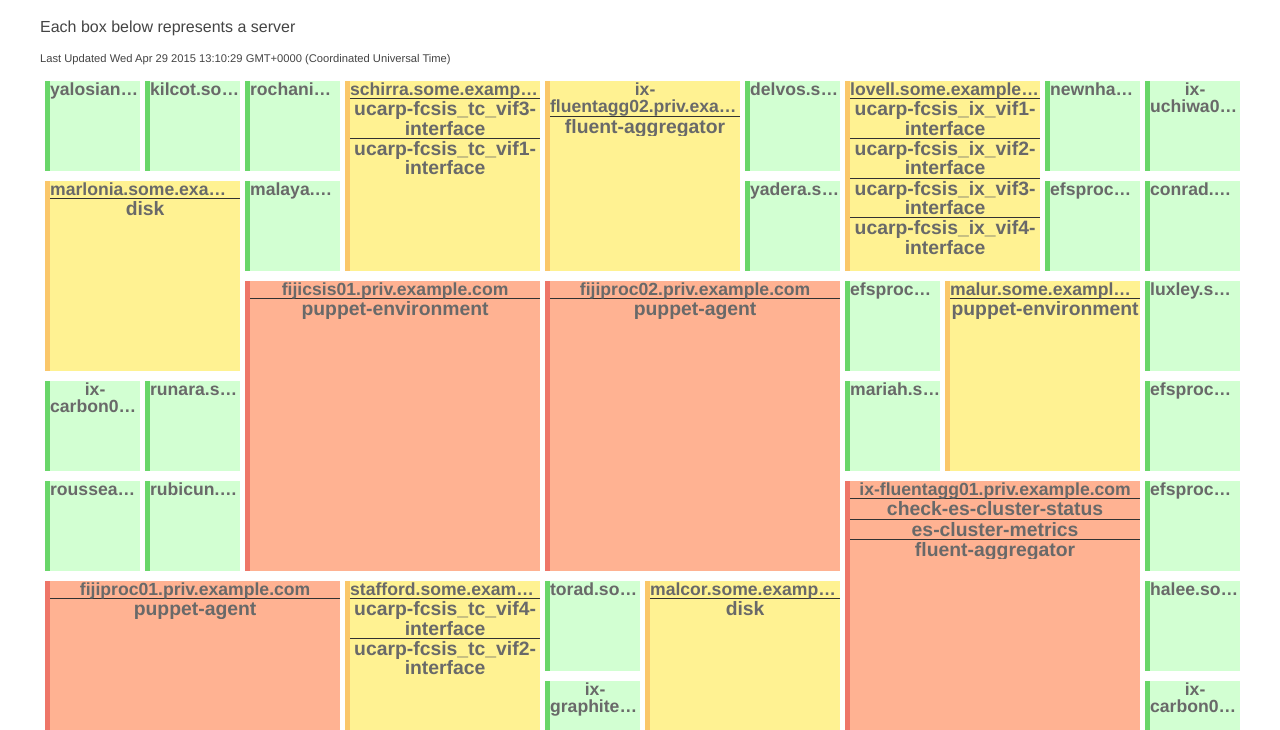
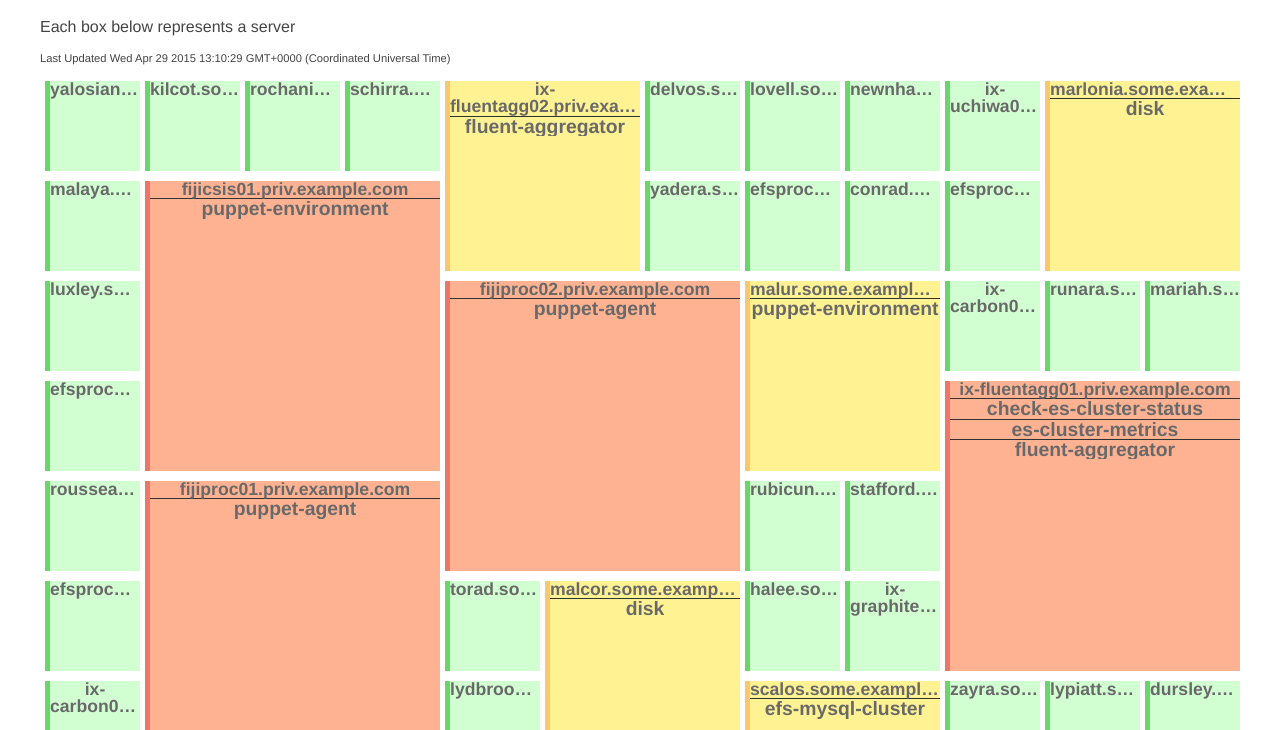
Before and after one commit to warmfusion/mosaic, a plain HTML site: page index.html in a window 1280 px wide. Shown: the part 70-800 px from the top of the page. Drawn offline with Linux system fonts and the light colour scheme.

Commit message:
Ignore unhandled checks

```diff
--- a/index.html
+++ b/index.html
@@ -53,8 +53,11 @@
                   var events = [];
                   if (client.status > 0){
                     events = jQuery.grep(data.Events, function(n,i){
-                      return (n.client.name == client.name);
+                      // Only return checks for this client, that are handled
+                      return (n.client.name == client.name && n.check.handle !== false);
                     });
+                    // If there are no handled events, the server is actually ok in disguises
+                    if (events.length == 0){ size = 1 }
                   }
                   eventList = '</br><ul class="checks">' + $.map(events, function(val, index){
                       return '<li>' + val.check.name + '</li>';
```
